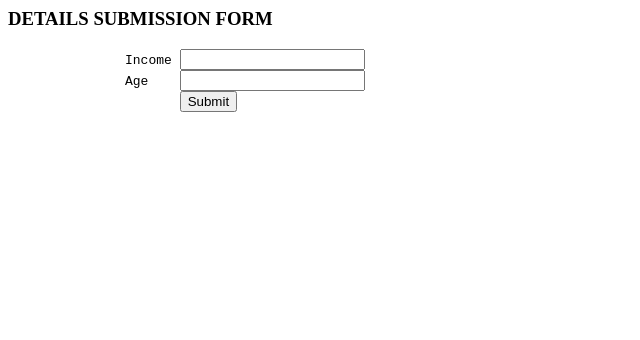
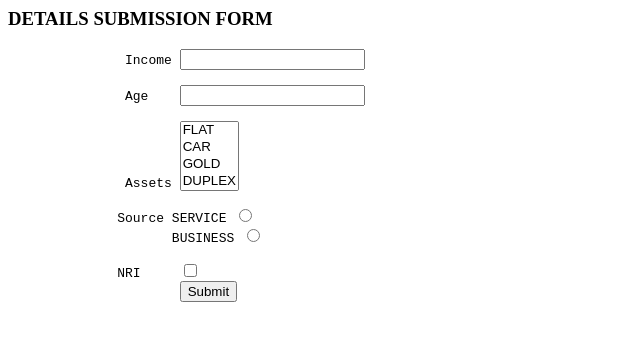
Before and after one commit to avinashd09/ITaxOnline, a plain HTML site: page details.html in a window 1280 px wide. Shown: the whole page, without its empty margins (0-640 px from the left). Drawn offline with Linux system fonts and the light colour scheme.

Commit message:
Add files via upload

```diff
--- a/details.html
+++ b/details.html
@@ -4,7 +4,22 @@
         <form action="TaxCalculator" method="get">
             <pre>
                Income <input type="text" name="t1"/>
+
                Age    <input type="text" name="t2"/>
+
+               Assets <select name="assets" multiple="multiple">
+                      <option>FLAT</option>
+                      <option>CAR</option>
+                      <option>GOLD</option>
+                      <option>DUPLEX</option>
+                      <option>EQUITY</option>
+                      <option>PLOT</option>
+                      </select>
+
+              Source SERVICE <input type="radio" name="r1" value="service"/>
+                     BUSINESS <input type="radio" name="r1" value="business"/>
+
+              NRI     <input type="checkbox" name="c1" value="yes"/>
                       <input type= "SUBMIT"/>
             </pre>
         </FORM>
```
